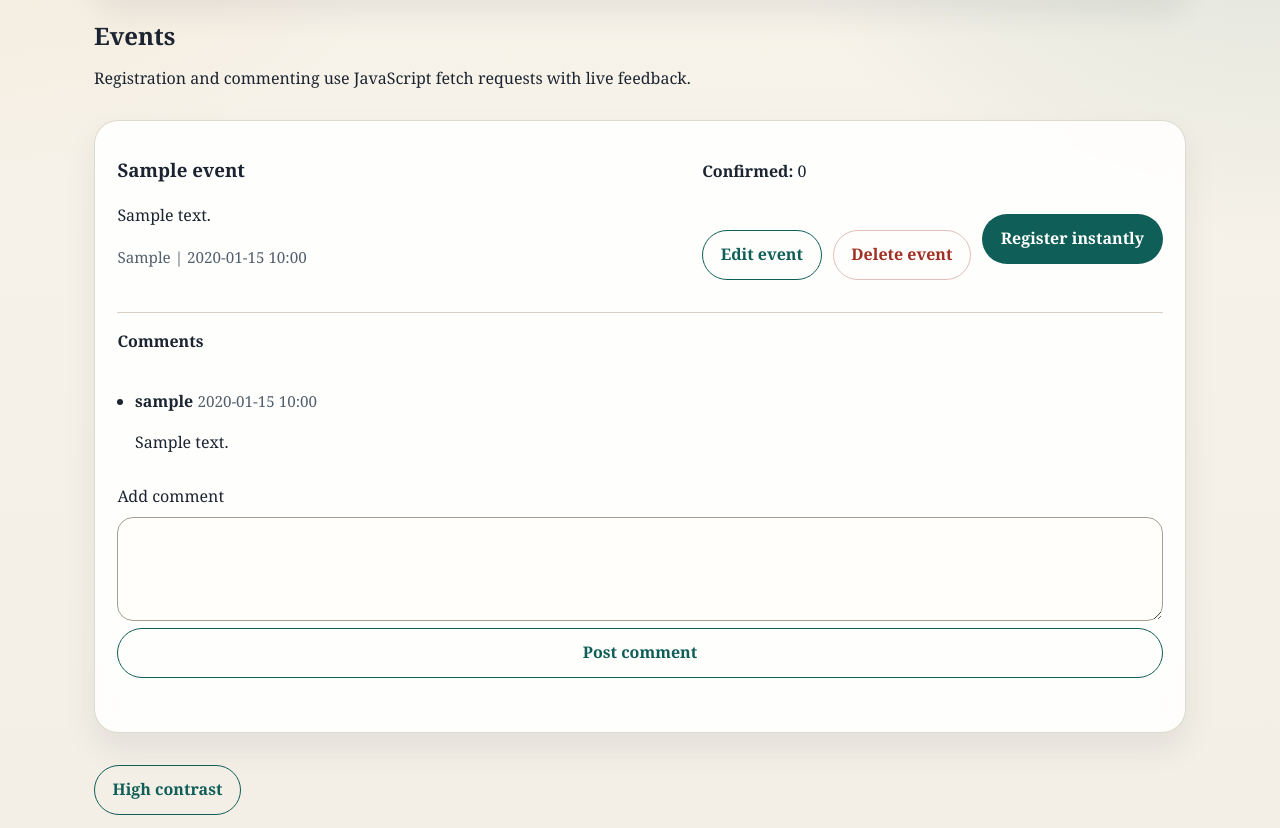
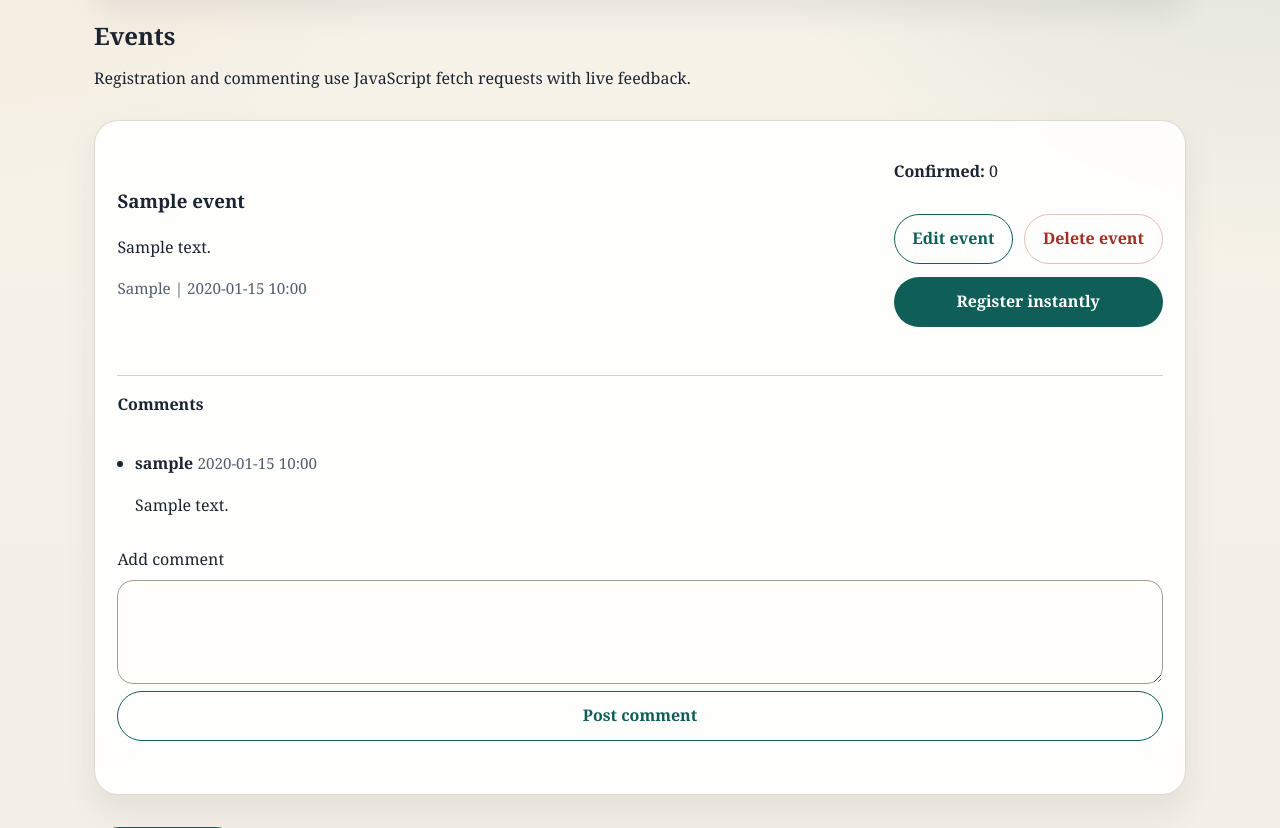
Before and after one commit to zuokun300/uniclubByDjango-IT-Lab-, a Django app: page /clubs/1/ in a window 1280 px wide. Shown: the part 353-1181 px from the top of the page. Run offline with Django 3.2, Linux system fonts and the light colour scheme; a user stored in the database is signed in; tables that the repository leaves empty hold one stand-in row (values such as "Sample post").

Commit message:
fix: separate founder event controls from registration panel

```diff
--- a/static/core/styles.css
+++ b/static/core/styles.css
@@ -485,15 +485,28 @@ textarea {
 }
 
 .event-actions {
+  display: grid;
+  gap: 0.8rem;
+  width: 100%;
+  justify-items: start;
+}
+
+.management-actions {
   display: flex;
   flex-wrap: wrap;
   gap: 0.7rem;
-  align-items: center;
 }
 
 .registration-panel {
   display: grid;
   gap: 0.5rem;
+  width: min(100%, 360px);
+}
+
+.registration-panel .button,
+.status-pill {
+  width: 100%;
+  justify-content: center;
 }
 
 .status-pill {
--- a/templates/core/club_detail.html
+++ b/templates/core/club_detail.html
@@ -43,8 +43,10 @@
         <p><strong>Confirmed:</strong> <span data-registration-count>{{ event.confirmed_count }}</span></p>
         <div class="event-actions">
           {% if can_create_event %}
-          <a class="button secondary" href="{% url 'event_update' event.pk %}">Edit event</a>
-          <a class="button danger" href="{% url 'event_delete' event.pk %}">Delete event</a>
+          <div class="management-actions">
+            <a class="button secondary" href="{% url 'event_update' event.pk %}">Edit event</a>
+            <a class="button danger" href="{% url 'event_delete' event.pk %}">Delete event</a>
+          </div>
           {% endif %}
           {% if user.is_authenticated %}
           <div class="registration-panel" data-registration-panel>
```
